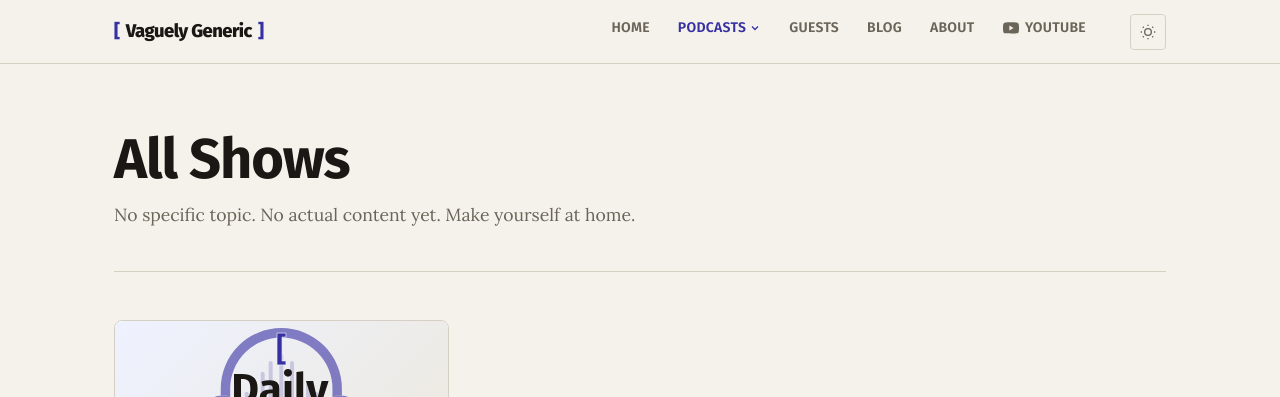
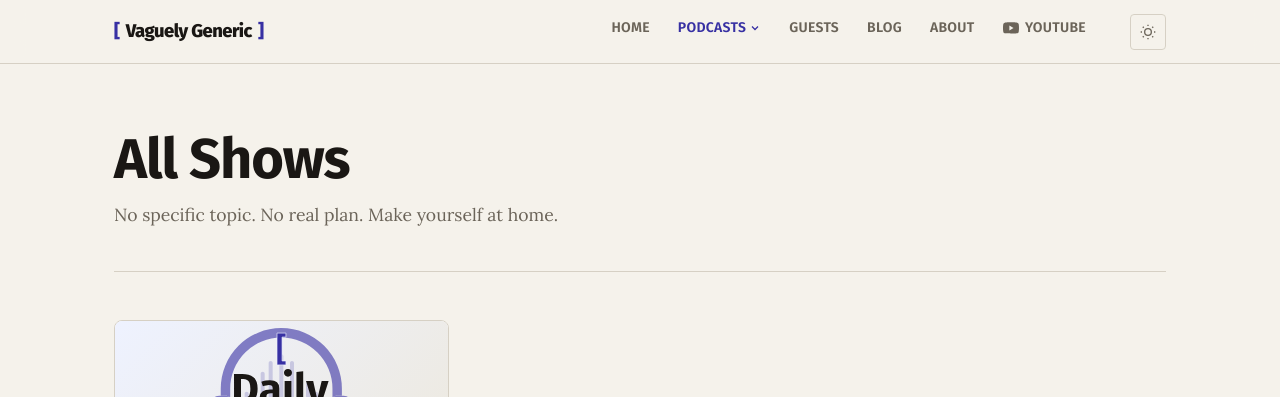
Before and after one commit to vaguelygeneric/website, a Jekyll site: the page built from podcast.html, in a window 1280 px wide and 985 px high. Shown: the top 397 px of the window. Built offline with Jekyll 4.4.1, drawn with Linux system fonts in a browser that asks for light colours.

Commit message:
verbiage I missed

```diff
--- a/podcast.html
+++ b/podcast.html
@@ -8,7 +8,7 @@ permalink: /podcast/
 <div class="podcast-page">
   <div class="podcast-listing-header">
     <h1>All Shows</h1>
-    <p>No specific topic. No actual content yet. Make yourself at home.</p>
+    <p>No specific topic. No real plan. Make yourself at home.</p>
   </div>
 
   <div class="show-grid">
```
